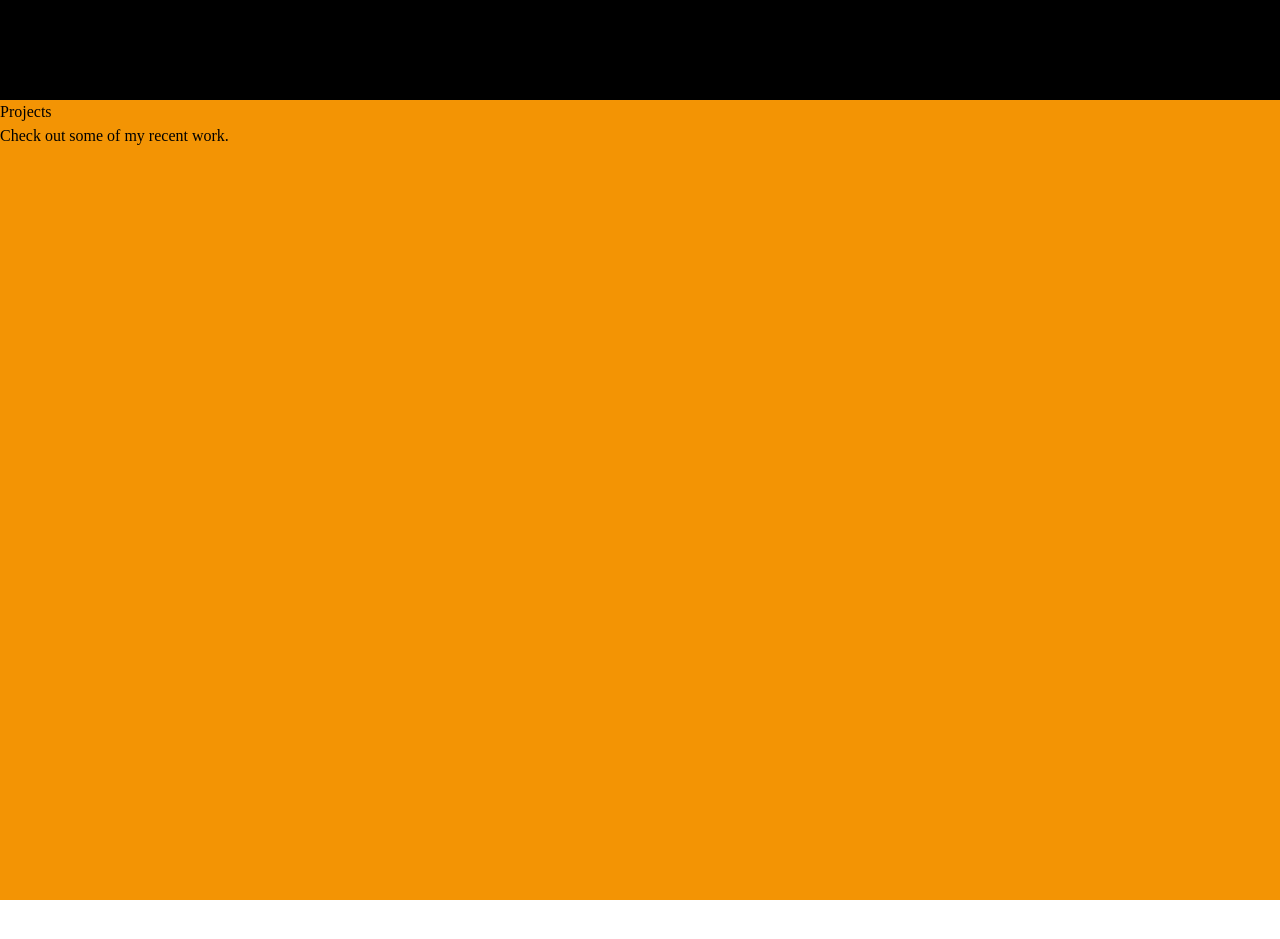
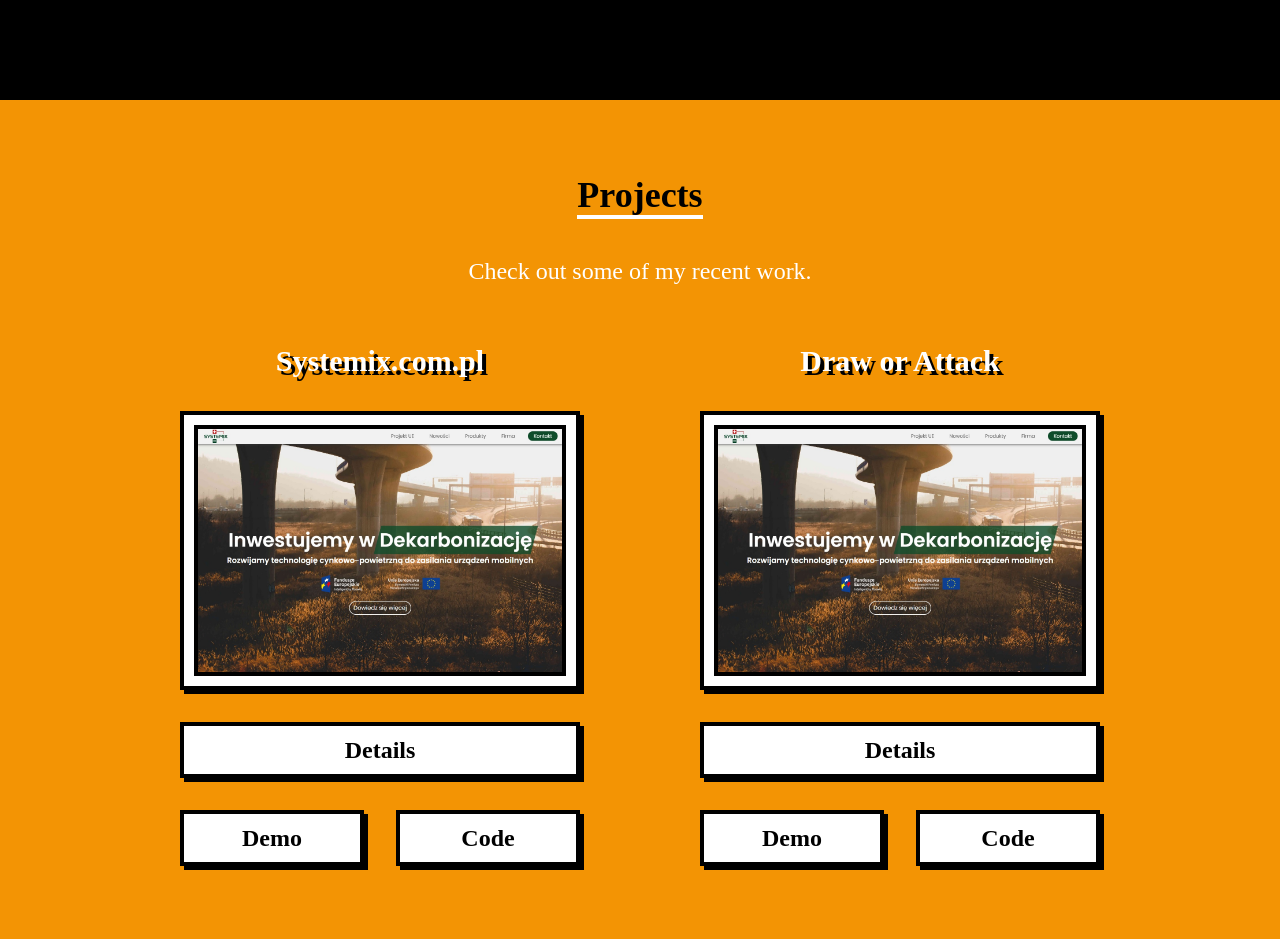
Before and after one commit to KamilTomczykDev/portfolio-website, a React (Create React App) app: page / in a window 1280 px wide. Shown: the part 2300-3239 px from the top of the page. Before the commit the page ends 3200 px from the top, so only its background shows below. Built offline with nearby package versions, Linux system fonts and the light colour scheme.

Commit message:
project section almost finished

```diff
--- a/src/components/Projects.jsx
+++ b/src/components/Projects.jsx
@@ -1,8 +1,28 @@
+import { projects } from "../data/projects";
+import ProjectsItem from "./ProjectsItem";
+
 function Projects() {
   return (
-    <div className="h-screen w-full bg-[#f39404]">
-      <p>Projects</p>
-      <p>Check out some of my recent work.</p>
+    <div name="skills" className="w-full bg-[#f39404] text-black">
+      <div className="flex min-h-[100vh] w-full items-center justify-center">
+        <div className="my-[75px] flex h-full w-full flex-col justify-center gap-10 sm:items-center">
+          <div>
+            <p className="ml-4 inline border-b-4 border-white text-4xl font-bold  sm:ml-0">
+              Projects
+            </p>
+          </div>
+          <div>
+            <p className="mb-4 ml-4 text-2xl text-white sm:ml-0">
+              Check out some of my recent work.
+            </p>
+          </div>
+          <div className="flex flex-wrap items-center justify-center gap-[100px]">
+            {projects.map((project) => (
+              <ProjectsItem project={project} />
+            ))}
+          </div>
+        </div>
+      </div>
     </div>
   );
 }
--- /dev/null
+++ b/src/components/ProjectsItem.jsx
@@ -0,0 +1,38 @@
+function ProjectsItem({ project }) {
+  return (
+    <div className="mx-[10px] flex w-[280px] flex-col items-center justify-center gap-8 lg:w-[400px]">
+      <div>
+        <p className="drop-shadow-3xl text-3xl font-semibold text-white">
+          {project.name}
+        </p>
+      </div>
+      {/* image container */}
+      <div className="drop-shadow-3xl border-4 border-black">
+        <div className="border-[10px] border-white">
+          <img
+            className="border-4 border-black"
+            src={project.img}
+            alt="Screenshot of a project"
+          />
+        </div>
+      </div>
+      {/* details button */}
+      <div className="w-full">
+        <button className="drop-shadow-3xl w-full border-4 border-black bg-white px-3 py-2 text-2xl font-semibold hover:border-white hover:bg-black hover:text-white hover:drop-shadow-2xl 2xl:font-bold">
+          Details
+        </button>
+      </div>
+      {/* buttons container */}
+      <div className="flex w-full gap-8 ">
+        <button className="drop-shadow-3xl w-full border-4 border-black bg-white px-3 py-2 text-2xl font-semibold hover:border-white hover:bg-black hover:text-white hover:drop-shadow-2xl 2xl:font-bold">
+          Demo
+        </button>
+        <button className="drop-shadow-3xl w-full border-4 border-black bg-white px-3 py-2 text-2xl font-semibold hover:border-white hover:bg-black hover:text-white hover:drop-shadow-2xl 2xl:font-bold">
+          Code
+        </button>
+      </div>
+    </div>
+  );
+}
+
+export default ProjectsItem;
--- a/src/components/Skills.jsx
+++ b/src/components/Skills.jsx
@@ -14,7 +14,7 @@ function Skills() {
             </p>
           </div>
           <div>
-            <p className="mb-4 ml-4 text-xl text-white sm:ml-0">
+            <p className="mb-4 ml-4 text-2xl text-white sm:ml-0">
               Technologies I've worked with.
             </p>
           </div>
@@ -23,7 +23,7 @@ function Skills() {
               <SkillsItem skill={skill} key={skill.name} />
             ))}
           </div>
-          <div className="mt-10 pl-4 text-xl text-white sm:pl-0">
+          <div className="mt-10 pl-4 text-2xl text-white sm:pl-0">
             <p>
               Next move is to learn{" "}
               <span className="font-bold text-[#f39404]">Docker</span> and{" "}
--- a/src/data/projects.js
+++ b/src/data/projects.js
@@ -8,19 +8,7 @@ export const projects = [
     code: "https://github.com/kamiltomczykdev",
   },
   {
-    name: "Systemix.com.pl",
-    img: SYSTEMIX_IMG,
-    liveDemoUrl: "https://systemix.com.pl",
-    code: "https://github.com/kamiltomczykdev",
-  },
-  {
-    name: "Systemix.com.pl",
-    img: SYSTEMIX_IMG,
-    liveDemoUrl: "https://systemix.com.pl",
-    code: "https://github.com/kamiltomczykdev",
-  },
-  {
-    name: "Systemix.com.pl",
+    name: "Draw or Attack",
     img: SYSTEMIX_IMG,
     liveDemoUrl: "https://systemix.com.pl",
     code: "https://github.com/kamiltomczykdev",
```
